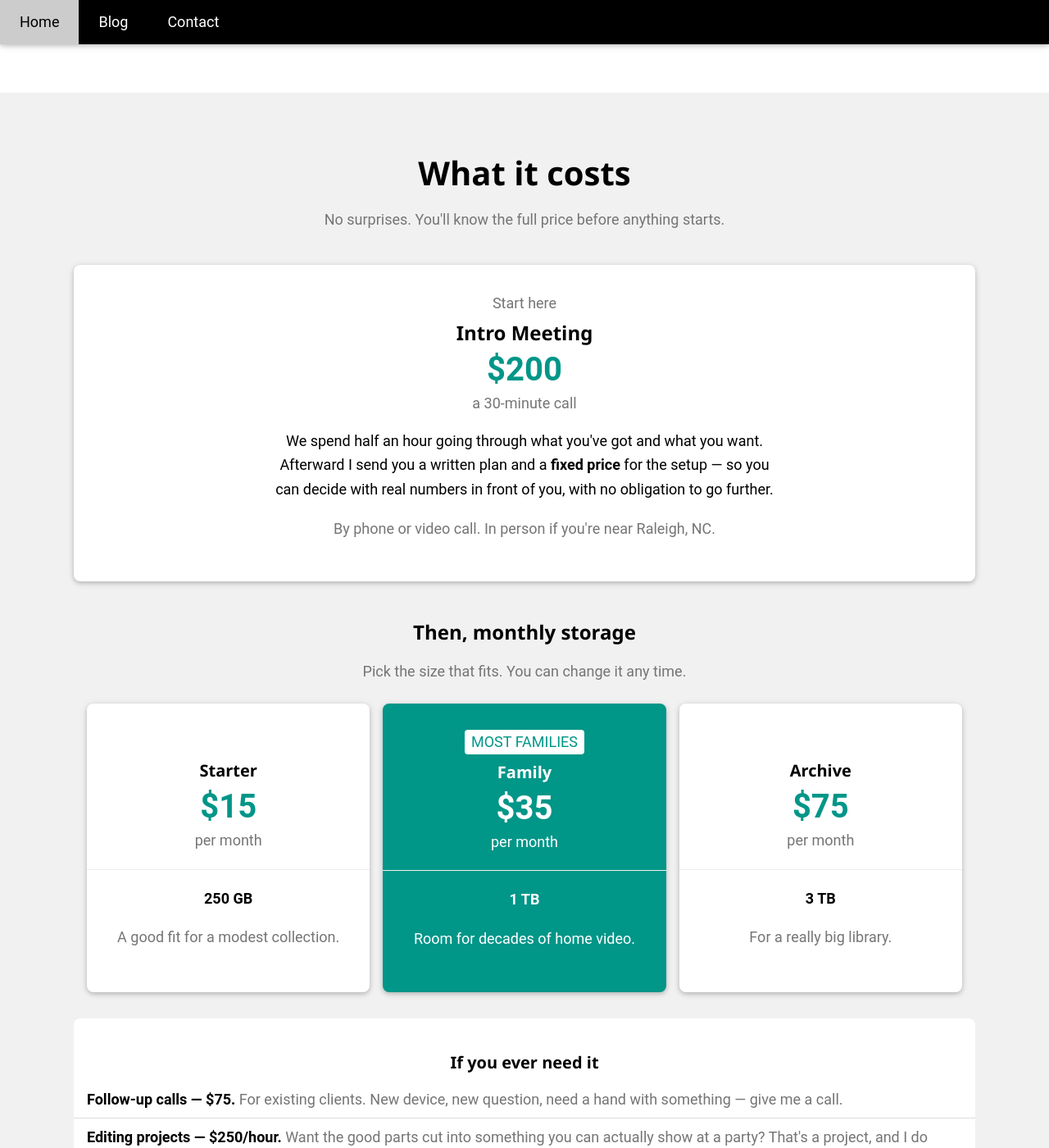
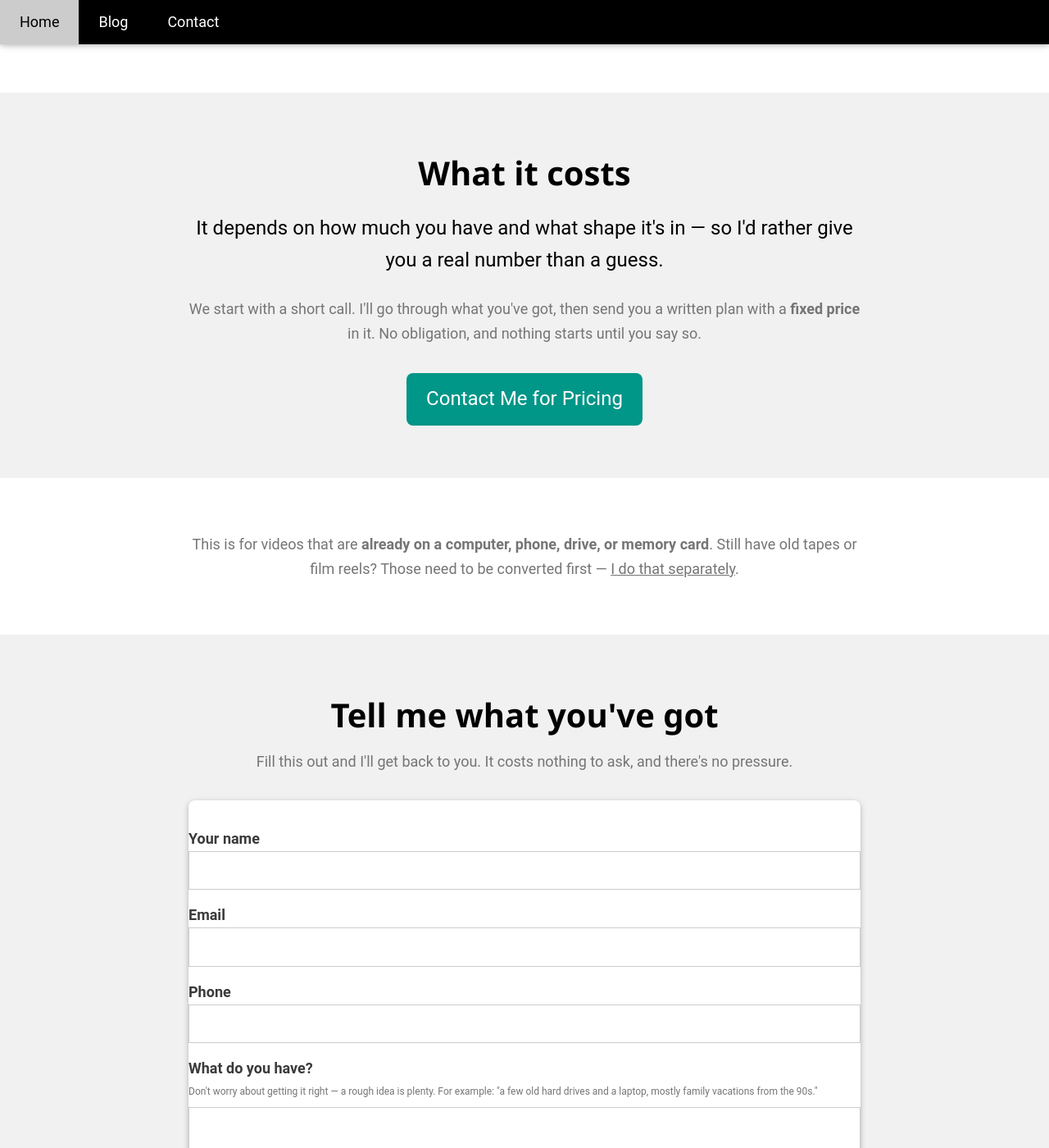
Before and after one commit to evanthemann/evanthemann.github.io, a Jekyll site: the page home-videos/index.html, which Jekyll copies as it is, in a window 1280 px wide and 1400 px high, scrolled down 2246 px. Shown: the whole window at 82% size. Built offline with Jekyll 4.4.1, drawn with Linux system fonts in a browser that asks for light colours; some of the changed text lies outside the part shown.

Commit message:
Remove public pricing from Home Video Cloud page
Prices now live on an unlaunched /home-videos/pricing/ page, kept
untracked via .gitignore so GitHub Pages cannot serve it. The public
page routes pricing questions to the lead form instead, which suits a
service sold on trust and lets the quote flex to the job.

Co-Authored-By: Claude Opus 5 <noreply@anthropic.com>
Claude-Session: https://claude.ai/code/session_015bs1fZUHTiJSWWKLpJcFgW

```diff
--- a/home-videos/index.html
+++ b/home-videos/index.html
@@ -30,15 +30,7 @@
     }
     .step { display: flex; gap: 22px; align-items: flex-start; margin-bottom: 34px; }
     .step h3 { margin: 4px 0 6px; }
-    .price-card { height: 100%; }
-    .price-num { font-size: 40px; font-weight: bold; line-height: 1.1; }
-    .tier-badge { min-height: 28px; margin-bottom: 8px; }
     .check { color: #009688; margin-right: 10px; }
-    @media (min-width: 601px) {
-      .tier-row { display: flex; align-items: stretch; }
-      .tier-row > .w3-third { display: flex; float: none; }
-      .tier-row > .w3-third > .price-card { width: 100%; }
-    }
     @media (max-width: 600px) {
       body { font-size: 17px; }
       .step { gap: 16px; }
@@ -167,90 +159,20 @@
 </section>
 
 <!-- Pricing -->
-<section id="pricing" class="w3-container w3-padding-64 w3-light-grey">
-  <div class="wrap-wide">
-    <h2 class="w3-center sec-h"><b>What it costs</b></h2>
-    <p class="w3-center w3-large w3-text-grey" style="margin-bottom:40px;">
-      No surprises. You'll know the full price before anything starts.
+<section id="pricing" class="w3-container w3-padding-64 w3-light-grey w3-center">
+  <div class="wrap">
+    <h2 class="sec-h"><b>What it costs</b></h2>
+    <p class="lede">
+      It depends on how much you have and what shape it's in — so I'd rather give you a real
+      number than a guess.
     </p>
-
-    <!-- Step 1: intro -->
-    <div class="w3-card w3-white w3-round-large w3-padding-32 w3-center" style="margin-bottom:48px;">
-      <p class="w3-large w3-text-grey" style="margin:0;">Start here</p>
-      <h3 style="margin:8px 0;"><b>Intro Meeting</b></h3>
-      <div class="price-num w3-text-teal">$200</div>
-      <p class="w3-text-grey" style="margin:4px 0 0;">a 30-minute call</p>
-      <p class="w3-large" style="max-width:620px;margin:16px auto 0;">
-        We spend half an hour going through what you've got and what you want. Afterward I send you
-        a written plan and a <b>fixed price</b> for the setup — so you can decide with real numbers
-        in front of you, with no obligation to go further.
-      </p>
-      <p class="w3-text-grey">By phone or video call. In person if you're near Raleigh, NC.</p>
-    </div>
-
-    <!-- Storage tiers -->
-    <h3 class="w3-center"><b>Then, monthly storage</b></h3>
-    <p class="w3-center w3-text-grey" style="margin-bottom:24px;">Pick the size that fits. You can change it any time.</p>
-
-    <div class="w3-row-padding tier-row">
-      <div class="w3-third w3-margin-bottom">
-        <div class="w3-card w3-white w3-round-large w3-padding-32 w3-center price-card">
-          <div class="tier-badge"></div>
-          <h4><b>Starter</b></h4>
-          <div class="price-num w3-text-teal">$15</div>
-          <p class="w3-text-grey" style="margin-top:4px;">per month</p>
-          <hr>
-          <p class="w3-large"><b>250 GB</b></p>
-          <p class="w3-text-grey">A good fit for a modest collection.</p>
-        </div>
-      </div>
-
-      <div class="w3-third w3-margin-bottom">
-        <div class="w3-card w3-teal w3-round-large w3-padding-32 w3-center price-card">
-          <div class="tier-badge"><span class="w3-tag w3-white w3-text-teal w3-round">MOST FAMILIES</span></div>
-          <h4><b>Family</b></h4>
-          <div class="price-num">$35</div>
-          <p style="margin-top:4px;">per month</p>
-          <hr>
-          <p class="w3-large"><b>1 TB</b></p>
-          <p>Room for decades of home video.</p>
-        </div>
-      </div>
-
-      <div class="w3-third w3-margin-bottom">
-        <div class="w3-card w3-white w3-round-large w3-padding-32 w3-center price-card">
-          <div class="tier-badge"></div>
-          <h4><b>Archive</b></h4>
-          <div class="price-num w3-text-teal">$75</div>
-          <p class="w3-text-grey" style="margin-top:4px;">per month</p>
-          <hr>
-          <p class="w3-large"><b>3 TB</b></p>
-          <p class="w3-text-grey">For a really big library.</p>
-        </div>
-      </div>
-    </div>
-
-    <!-- Extras -->
-    <div class="w3-white w3-round-large w3-padding-32 w3-margin-top">
-      <h4 class="w3-center"><b>If you ever need it</b></h4>
-      <ul class="w3-ul">
-        <li>
-          <b>Follow-up calls — $75.</b>
-          <span class="w3-text-grey">For existing clients. New device, new question, need a hand
-          with something — give me a call.</span>
-        </li>
-        <li>
-          <b>Editing projects — $250/hour.</b>
-          <span class="w3-text-grey">Want the good parts cut into something you can actually show
-          at a party? That's a project, and I do those too.</span>
-        </li>
-      </ul>
-    </div>
-
-    <p class="w3-center w3-text-grey w3-margin-top">
-      The one-time setup is priced per job — it depends on how much you have and what shape it's in.
-      You get that number in writing after the intro meeting.
+    <p class="w3-large w3-text-grey">
+      We start with a short call. I'll go through what you've got, then send you a written plan
+      with a <b>fixed price</b> in it. No obligation, and nothing starts until you say so.
     </p>
+    <a href="#start" class="w3-button w3-teal w3-xlarge w3-round-large w3-margin-top w3-padding-large">
+      Contact Me for Pricing
+    </a>
   </div>
 </section>
 
```
Also changed, not shown: README.md, 1 other file.
